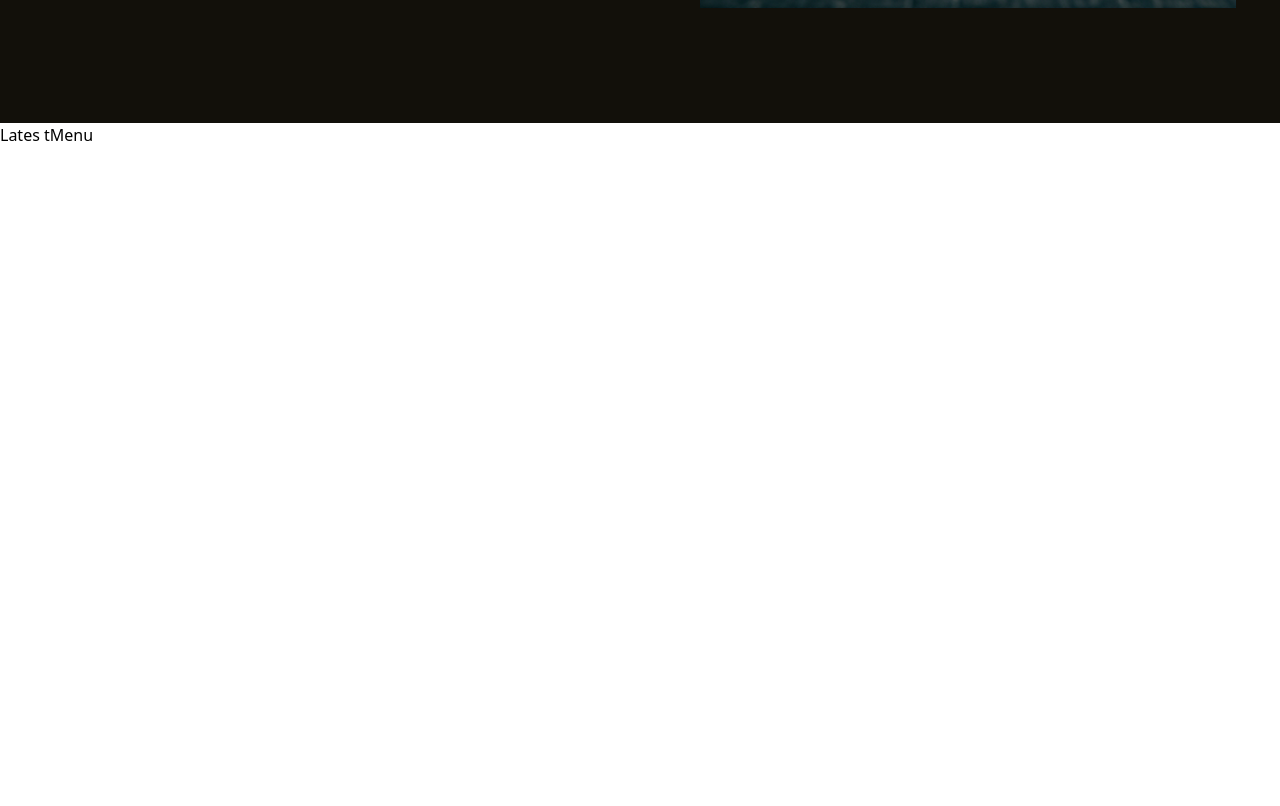
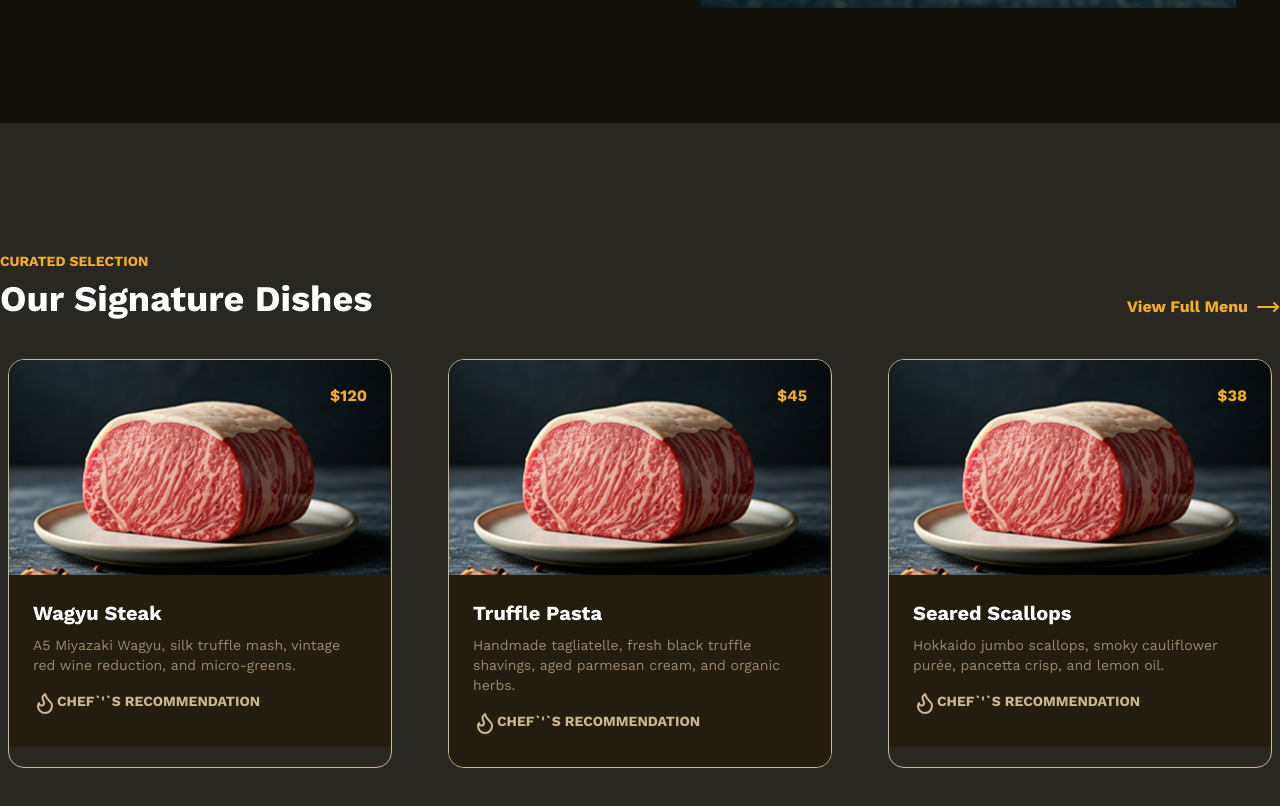
Before and after one commit to ferdoushasanpr/VantageTable, a Next.js app: page / in a window 1280 px wide. Shown: the part 720-1526 px from the top of the page. Before the commit the page ends 867 px from the top, so only its background shows below. Built offline with nearby package versions, Linux system fonts and the light colour scheme.

Commit message:
feat: Latest Menu Section Added

```diff
--- a/components/latest-menu/latest-menu.js
+++ b/components/latest-menu/latest-menu.js
@@ -1,3 +1,49 @@
+import MenuCard from "./menu-card";
+import { MoveRight } from "lucide-react";
+import WagyuSteakImage from "@/assets/images/Wagyu-Steak.png";
+
 export default function LatestMenu() {
-  return <div>Lates tMenu</div>;
+  return (
+    <section className="bg-[#12100A]/90 py-20">
+      <div className="container mx-auto">
+        <div className="flex justify-between my-10">
+          <div>
+            <h6 className="font-bold font-work uppercase text-[#F4AF25] text-sm py-2">
+              Curated Selection
+            </h6>
+            <h3 className="text-white font-bold font-work text-4xl">
+              Our Signature Dishes
+            </h3>
+          </div>
+          <div className="flex gap-2 self-end">
+            <h6 className="font-bold font-work text-md text-[#F4AF25]">
+              View Full Menu
+            </h6>
+            <MoveRight className="text-[#F4AF25]" />
+          </div>
+        </div>
+        <div className="grid gap-10 grid-cols-3 justify-items-center">
+          <MenuCard
+            image={WagyuSteakImage}
+            title={"Wagyu Steak"}
+            price={120}
+            desc={`A5 Miyazaki Wagyu, silk truffle mash, vintage red wine reduction, and
+          micro-greens.`}
+          />
+          <MenuCard
+            image={WagyuSteakImage}
+            title={"Truffle Pasta"}
+            price={45}
+            desc={`Handmade tagliatelle, fresh black truffle shavings, aged parmesan cream, and organic herbs.`}
+          />
+          <MenuCard
+            image={WagyuSteakImage}
+            title={"Seared Scallops"}
+            price={38}
+            desc={`Hokkaido jumbo scallops, smoky cauliflower purée, pancetta crisp, and lemon oil.`}
+          />
+        </div>
+      </div>
+    </section>
+  );
 }
```
